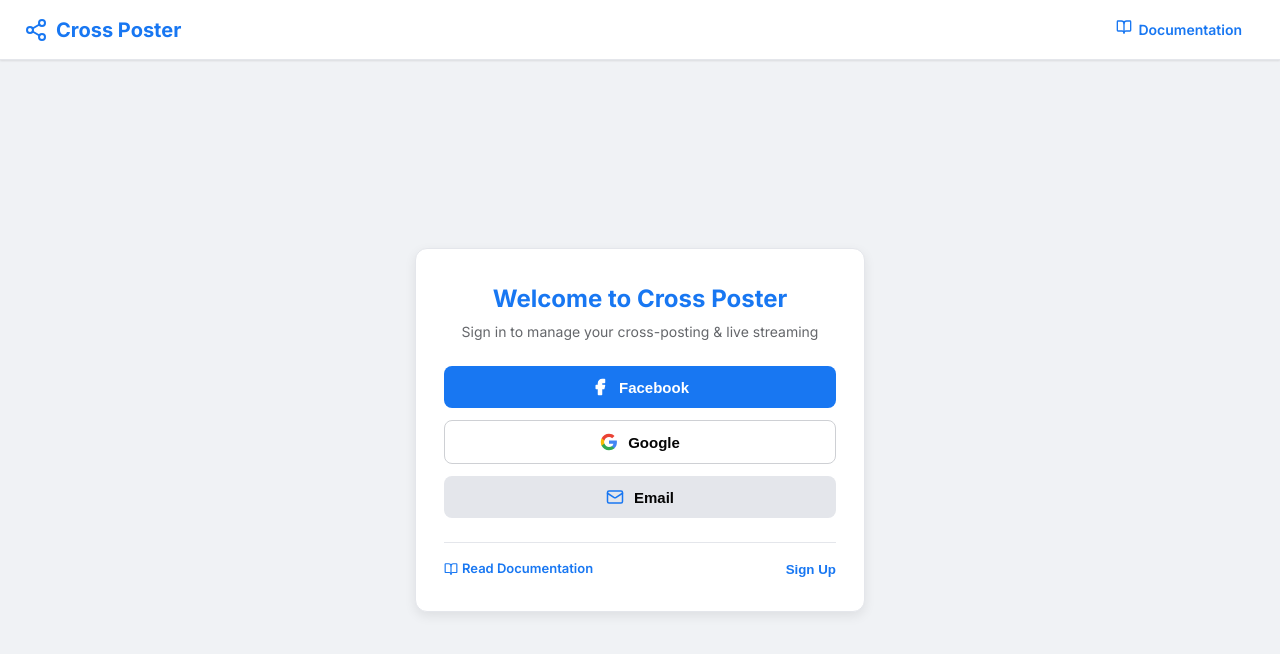
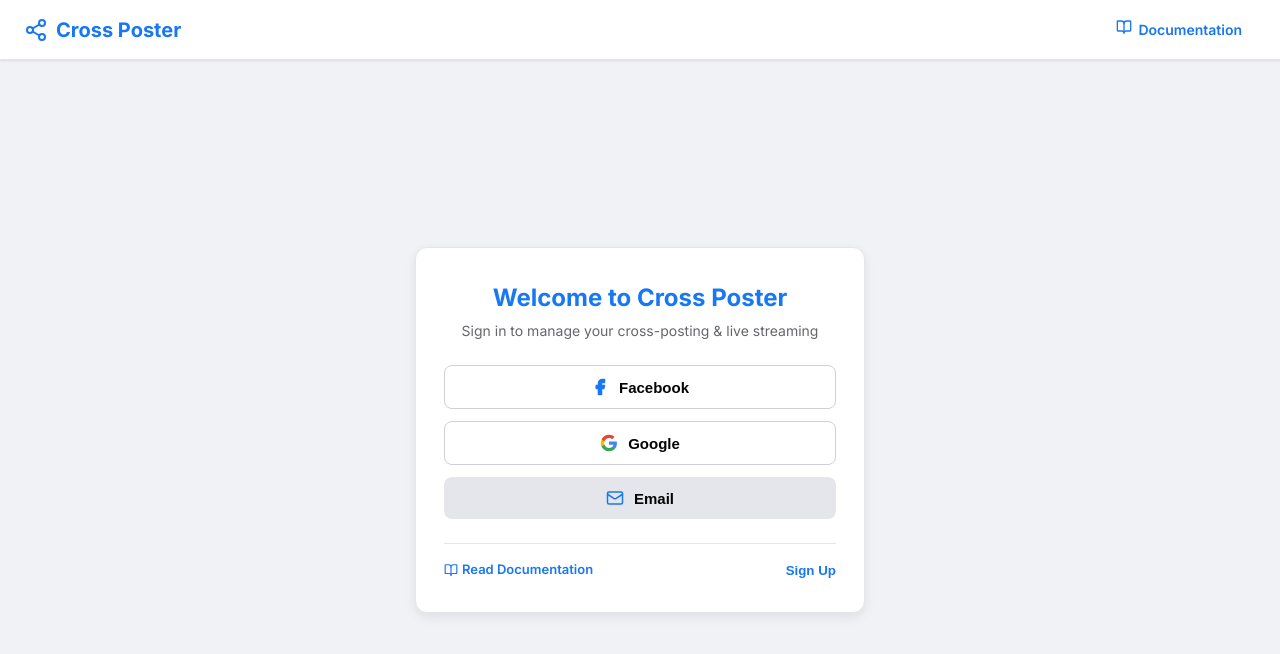
Before and after one commit to kamru1i/cross-poster, a Next.js app: page /login in a window 1280 px wide. Shown: the top 654 px of the page. Built offline with nearby package versions, Linux system fonts and the light colour scheme.

Commit message:
style: set Facebook login button background to white with official blue icon

```diff
--- a/app/login/page.tsx
+++ b/app/login/page.tsx
@@ -66,12 +66,13 @@
         {/* View 1: Choice Screen (Facebook, Google, Email) */}
         {authView === 'CHOICE' ? (
           <div style={{ display: 'flex', flexDirection: 'column', gap: 12, marginBottom: 10 }}>
-            {/* Facebook Button */}
+            {/* Facebook Button (White Background) */}
             <button
               className="btn"
               style={{
-                backgroundColor: '#1877F2',
-                color: 'white',
+                backgroundColor: '#FFFFFF',
+                color: '#050505',
+                border: '1px solid #CED0D4',
                 width: '100%',
                 justifyContent: 'center',
                 padding: '12px 18px',
@@ -83,7 +84,7 @@
               }}
               onClick={handleSuccessfulAuth}
             >
-              <Facebook size={18} fill="white" color="white" />
+              <Facebook size={18} fill="#1877F2" color="#1877F2" />
               <span>Facebook</span>
             </button>
 
```
Also changed, not shown: components/LoginForm.tsx (+5 -4 lines).
